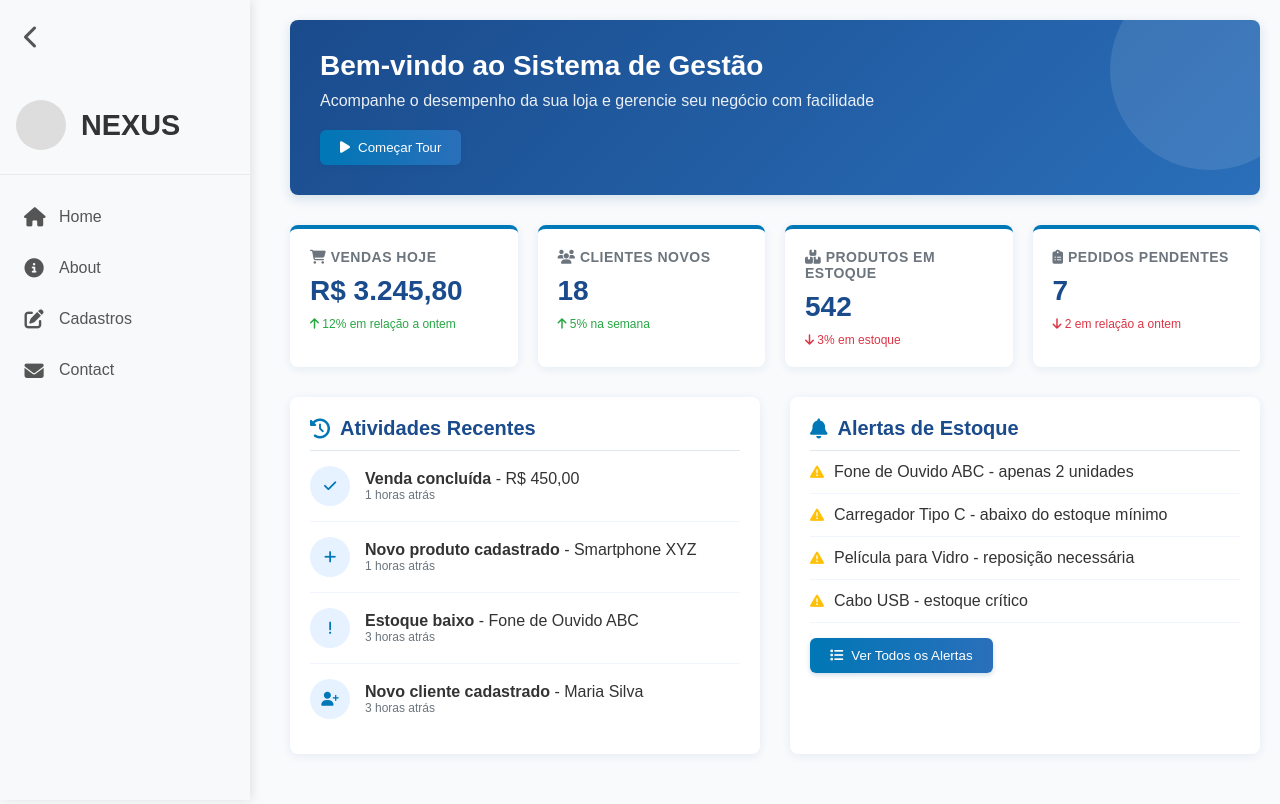
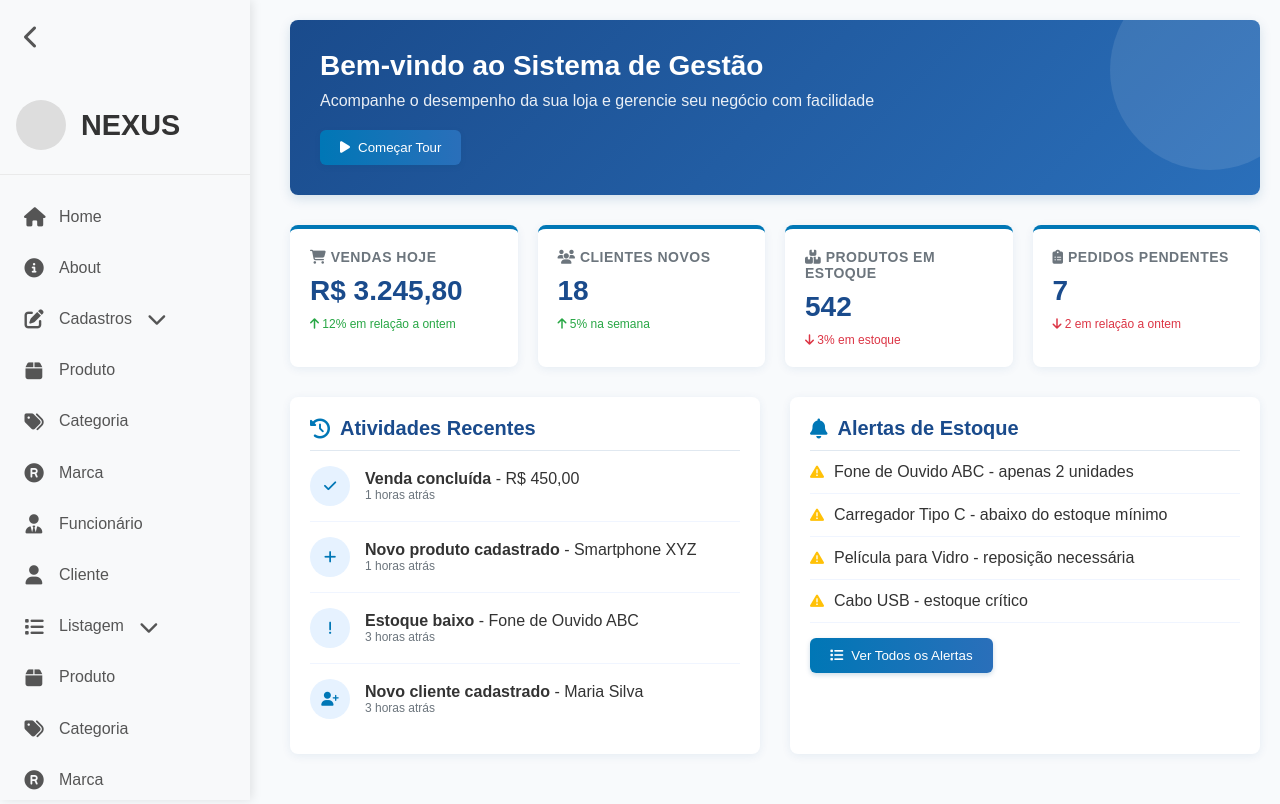
Before and after one commit to MarkisPaulo/TCC, a PHP site: page /adm.php in a window 1280 px wide. Run offline with PHP 8.4, Linux system fonts and the light colour scheme; the visitor is signed in with stand-in values (Sample User, id 1).

Commit message:
a tela cadastros foi substituida por um dropdown no header que funciona

```diff
--- a/header.php
+++ b/header.php
@@ -21,7 +21,29 @@ require_once("verificaautenticacao.php");
                 <ul>
                     <li><a href="adm.php"><i class="fas fa-home"></i> <span>Home</span></a></li>
                     <li><a href="#"><i class="fas fa-info-circle"></i> <span>About</span></a></li>
-                    <li><a href="cadastros.php"><i class="fas fa-edit"></i> <span>Cadastros</span></a></li>
+
+                    <li class="has-dropdown">
+                        <a href="#" class="dropdown-toggle"><i class="fas fa-edit"></i> <span>Cadastros</span><i class="fas fa-chevron-down caret"></i></a>
+                        <ul class="dropdown">
+                            <li><a href="produto-cadastrar.php"><i class="fas fa-box"></i>Produto</a></li>
+                            <li><a href="categoria-cadastrar.php"><i class="fas fa-thin fa-tags"></i>Categoria</a></li>
+                            <li><a href="marca-cadastrar.php"><i class="fas fa-thin fa-registered"></i>Marca</a></li>
+                            <li><a href="funcionario-cadastrar.php"><i class="fas fa-thin fa-user-tie"></i>Funcionário</a></li>
+                            <li><a href="cliente-cadastrar.php"><i class="fas fa-thin fa-user"></i>Cliente</a></li>
+                        </ul>
+                    </li>
+
+                    <li class="has-dropdown">
+                        <a href="#" class="dropdown-toggle"><i class="fas fa-list"></i> <span>Listagem</span><i class="fas fa-chevron-down caret"></i></a>
+                        <ul class="dropdown">
+                            <li><a href="produto-listar.php"><i class="fas fa-box"></i>Produto</a></li>
+                            <li><a href="categoria-listar.php"><i class="fas fa-thin fa-tags"></i>Categoria</a></li>
+                            <li><a href="marca-listar.php"><i class="fas fa-thin fa-registered"></i>Marca</a></li>
+                            <li><a href="funcionario-listar.php"><i class="fas fa-thin fa-user-tie"></i>Funcionário</a></li>
+                            <li><a href="cliente-listar.php"><i class="fas fa-thin fa-user"></i>Cliente</a></li>
+                        </ul>
+                    </li>
+
                     <li><a href="#"><i class="fas fa-envelope"></i> <span>Contact</span></a></li>
                 </ul>
             </nav>
@@ -37,5 +59,21 @@ require_once("verificaautenticacao.php");
                 sidebar.classList.toggle('collapsed');
                 document.body.classList.toggle('sidebar-collapsed');
             });
+
+        const dropdownToggles = document.querySelectorAll('.dropdown-toggle');
+            dropdownToggles.forEach(btn => {
+                btn.addEventListener('click', function (e) {
+                    e.preventDefault();
+                    const li = btn.closest('.has-dropdown');
+                    li.classList.toggle('open');
+                });
+            });
+
+            // Fecha dropdown ao clicar fora
+            document.addEventListener('click', function (e) {
+                if (!e.target.closest('.has-dropdown')) {
+                    document.querySelectorAll('.has-dropdown.open').forEach(openEl => openEl.classList.remove('open'));
+                }
+            });
         });
     </script>
```
Also changed, not shown: cadastros.php (deleted, +0 -66 lines).
